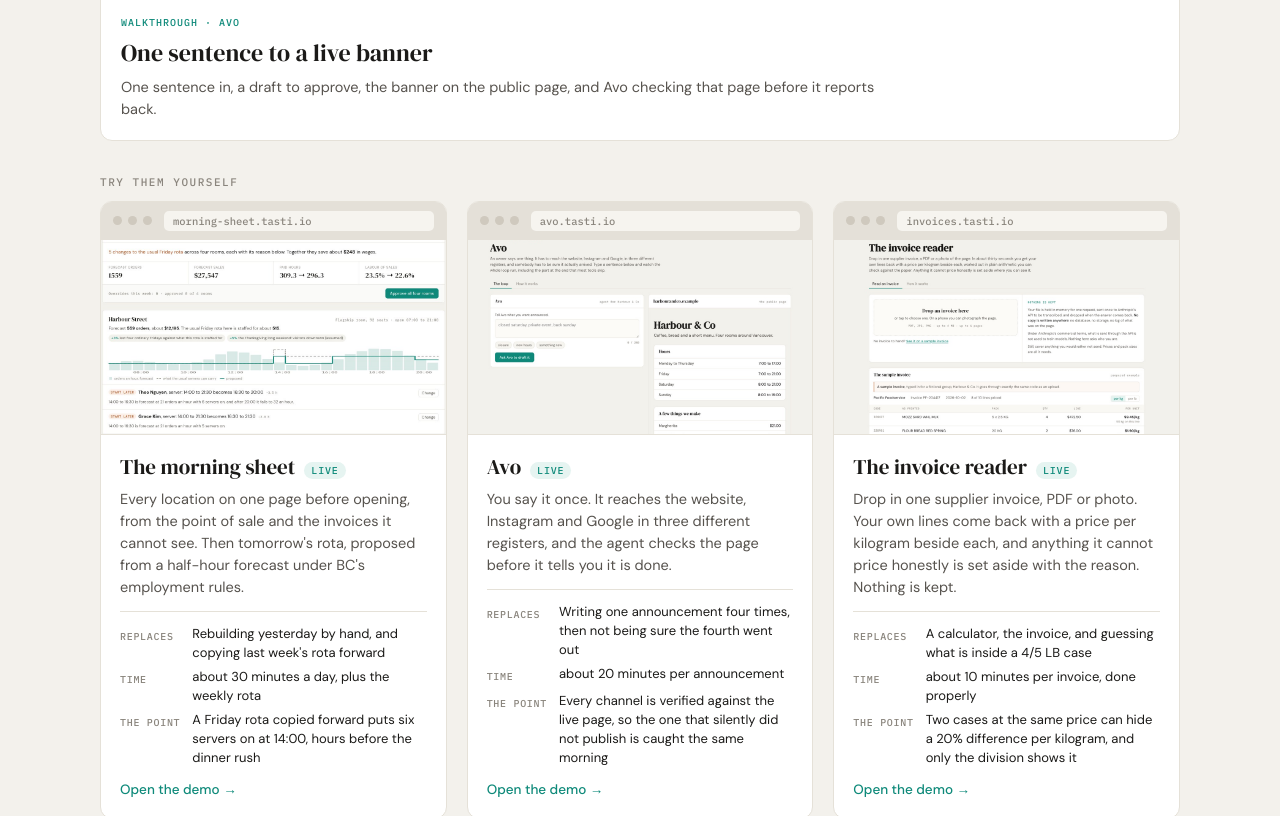
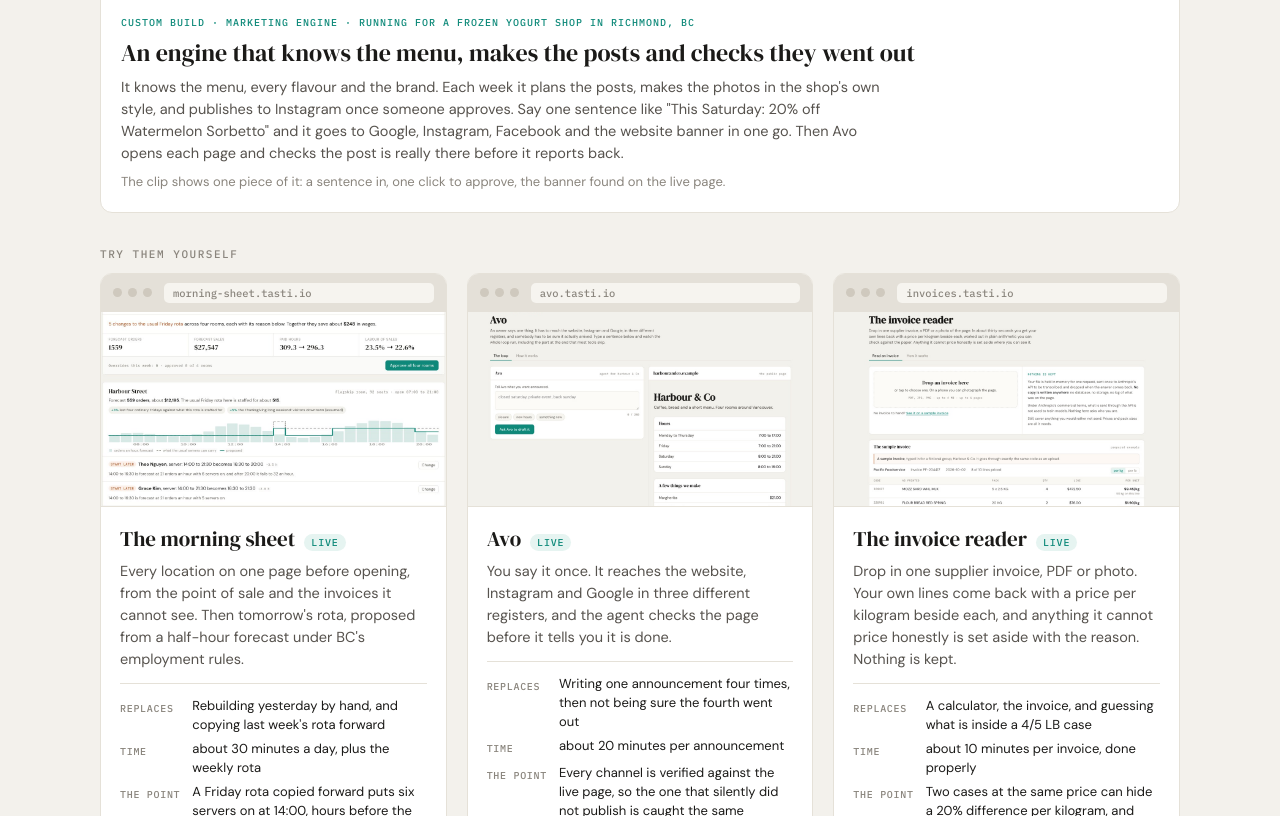
Before and after one commit to Tasti-io/demo-gallery, a website: page public/index.html in a window 1280 px wide. Shown: the part 1683-2499 px from the top of the page. Drawn offline with Linux system fonts and the light colour scheme.

Commit message:
Marketing engine walkthrough: position it as the whole engine (menu, posts, photos, publishing, live check), not just a banner
Co-Authored-By: Claude Opus 5.5 <noreply@anthropic.com>

```diff
--- a/public/index.html
+++ b/public/index.html
@@ -117,12 +117,15 @@
   <section class="prod">
     <video src="/media/avo-timothys.mp4" poster="/media/avo-timothys-poster.jpg" autoplay muted loop playsinline controls preload="metadata" width="1920" height="1080"></video>
     <div class="body">
-      <div class="tag">Walkthrough &middot; Avo</div>
-      <h2>One sentence to a live banner</h2>
+      <div class="tag">Custom build &middot; marketing engine &middot; running for a frozen yogurt shop in Richmond, BC</div>
+      <h2>An engine that knows the menu, makes the posts and checks they went out</h2>
       <p>
-        One sentence in, a draft to approve, the banner on the public page, and Avo checking that page before it
-        reports back.
+        It knows the menu, every flavour and the brand. Each week it plans the posts, makes the photos in the
+        shop's own style, and publishes to Instagram once someone approves. Say one sentence like "This Saturday:
+        20% off Watermelon Sorbetto" and it goes to Google, Instagram, Facebook and the website banner in one go.
+        Then Avo opens each page and checks the post is really there before it reports back.
       </p>
+      <p>The clip shows one piece of it: a sentence in, one click to approve, the banner found on the live page.</p>
     </div>
   </section>
 
```
Also changed, not shown: build.mjs (+7 -4 lines).
